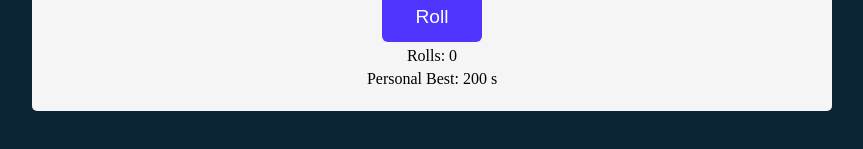
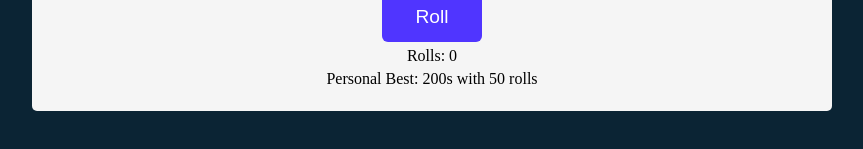
Before and after one commit to Pk9697/tenzies, a React (Vite) app: page / in a window 1280 px wide. Shown: the part 489-638 px from the top of the page, without its empty margins (208-1071 px from the left). Built offline with nearby package versions, Linux system fonts and the light colour scheme.

Commit message:
add functionality to display personal best along with rolls required to achieve the personal best

```diff
--- a/src/App.jsx
+++ b/src/App.jsx
@@ -17,14 +17,21 @@ function App() {
   const [personalBestFlag, setPersonalBestFlag] = React.useState(false);
 
   function generateInitialBest() {
-    if (localStorage.getItem("best") == undefined) {
-      return 200;
+    if (localStorage.getItem("time") == undefined || localStorage.getItem("rolls") == undefined) {
+      return {
+        time:200,
+        rolls:50
+      };
     } else {
       // console.log(JSON.parse(localStorage.getItem("best")));
-      return JSON.parse(localStorage.getItem("best"));
+      return {
+              time:JSON.parse(localStorage.getItem("time")),
+              rolls:JSON.parse(localStorage.getItem("rolls"))
+            }
     }
   }
-  // localStorage.removeItem("best");
+  // localStorage.removeItem("time");
+  // localStorage.removeItem("rolls");
   //using fxn to call generateInitialBest cos its expensive to be re rendered again and again Lazy Initialization concept
 
   React.useEffect(
@@ -35,15 +42,20 @@ function App() {
       if (allHeld && allSameValue) {
         setTenzies(true);
         let date = Date.now();
-        let time = (date - timeTaken) / 1000;
+        let timet = (date - timeTaken) / 1000;
         setTimeTaken((prevTime) => date - prevTime);
         // console.log(time);
         // console.log(personalBest);
-        if (time < personalBest) {
+        if (timet < personalBest.time) {
           setPersonalBestFlag(true);
           // console.log("Hurray you have beaten your personal best");
-          localStorage.setItem("best", JSON.stringify(time));
-          setPersonalBest(time);
+          localStorage.setItem("time", JSON.stringify(timet));
+          localStorage.setItem("rolls", JSON.stringify(countRolls));
+          setPersonalBest(
+            {
+                time:timet,
+                rolls:countRolls
+            });
         }
       }
     },
@@ -121,7 +133,7 @@ function App() {
         {tenzies && (
           <div className="count-rolls">Time Taken: {timeTaken / 1000} s</div>
         )}
-        <div className="count-rolls">Personal Best: {personalBest} s</div>
+        <div className="count-rolls">Personal Best: {personalBest.time}s with {personalBest.rolls} rolls</div>
         {personalBestFlag && (
           <div>Hurray you have beaten your personal best</div>
         )}
```
